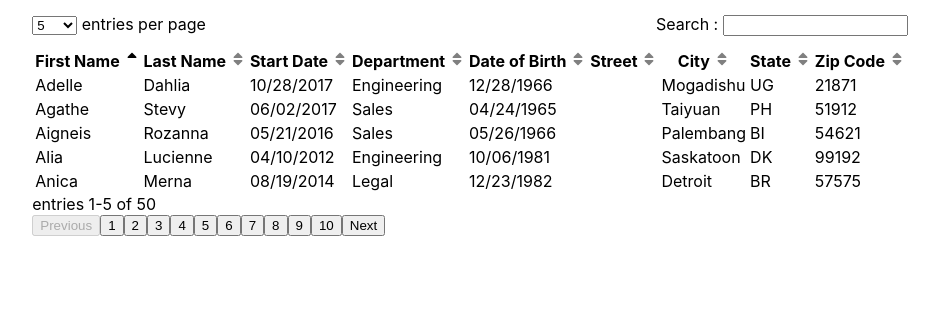
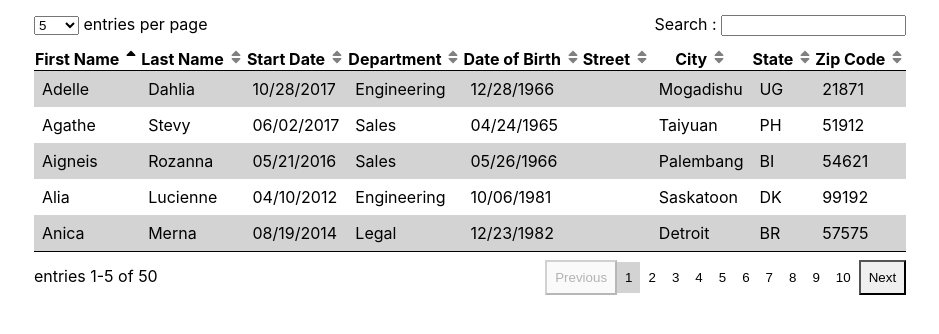
Before and after one commit to TriupLauro/KestelmanValentin_14_TablePlugin_30112021, a React (Vite) app in the folder custom-tables/: page / in a window 1280 px wide. Shown: the top 334 px of the page, without its empty margins (170-1109 px from the left). Built offline with nearby package versions, Linux system fonts and the light colour scheme.

Commit message:
Added some styling

```diff
--- a/custom-tables/src/Components/CustomTable.jsx
+++ b/custom-tables/src/Components/CustomTable.jsx
@@ -221,7 +221,7 @@ function CustomTable({data, columns}) {
                         <input type="text" value={searchKeyword} onChange={onChangeSearch}/>
                     </div>
                 </div>
-                <table>
+                <table className="main-table">
                     <thead className="table-header">
                     <tr>
                         {columns.map(currentCol => (
@@ -234,7 +234,7 @@ function CustomTable({data, columns}) {
                     </tr>
                     </thead>
 
-                    <tbody>
+                    <tbody className="table-body">
                     {subData.length === 0 ?
                         <tr><td colSpan={columns.length} className="empty-table">No data available</td></tr>
                         :
@@ -244,12 +244,12 @@ function CustomTable({data, columns}) {
                     ))}
                     </tbody>
                 </table>
-                <div>
+                <div className="options-wrapper">
                     <div>entries {firstEntryDisplayedIndex + 1}-{lastEntryDisplayedIndex} of {lastEntryIndex + 1}</div>
-                    <div>
+                    <div className="page-button-wrapper">
                         <button disabled={isPreviousDisabled} onClick={onClickingPrevious}>Previous</button>
                         {pagesNumberArray.map(pageNumber => (
-                            <button
+                            <button className={`page-number-button ${pageNumber === currentPage && 'active-button'}`}
                                 key={pageNumber}
                                 onClick={() => setCurrentPage(pageNumber)}
                             >{pageNumber}</button>
--- a/custom-tables/src/Styles/CustomTable.css
+++ b/custom-tables/src/Styles/CustomTable.css
@@ -1,6 +1,10 @@
 .main-table-wrapper {
     width : fit-content;
     margin: auto;
+}
+
+.main-table {
+    border-collapse: collapse;
 }
 
 .options-wrapper {
@@ -17,3 +21,46 @@
 .empty-table {
     text-align: center;
 }
+
+.table-body {
+    border-top : 1px solid black;
+    border-bottom : 1px solid black;
+}
+
+.table-body tr:nth-child(odd) {
+    background-color: lightgray;
+}
+
+.table-body tr td {
+    padding: 0.5rem;
+}
+
+.page-button-wrapper button {
+    padding: 0.5rem;
+    border-radius: 0;
+}
+
+.page-number-button {
+    border: none;
+    background-color: white;
+}
+
+.page-number-button.active-button {
+    background-color: lightgray;
+}
+
+.page-number-button:hover {
+    background-color: darkgrey;
+    border-top : 1px solid lightgray;
+    border-left : 1px solid lightgray;
+    border-right: 1px solid grey;
+    border-bottom: 1px solid grey;
+}
+
+.page-number-button:active {
+    background-color: darkgrey;
+    border-top : 1px solid gray;
+    border-left : 1px solid gray;
+    border-right: 1px solid lightgrey;
+    border-bottom: 1px solid lightgrey;
+}
```
